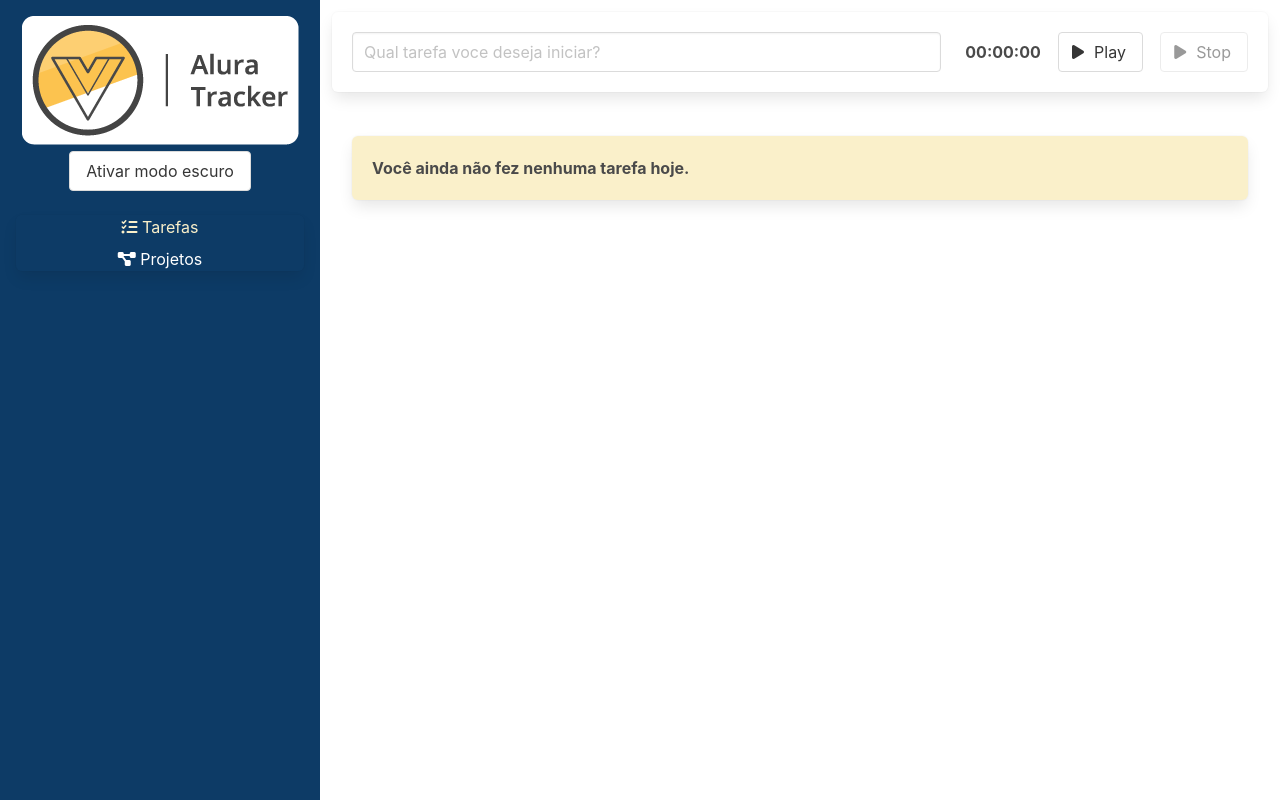
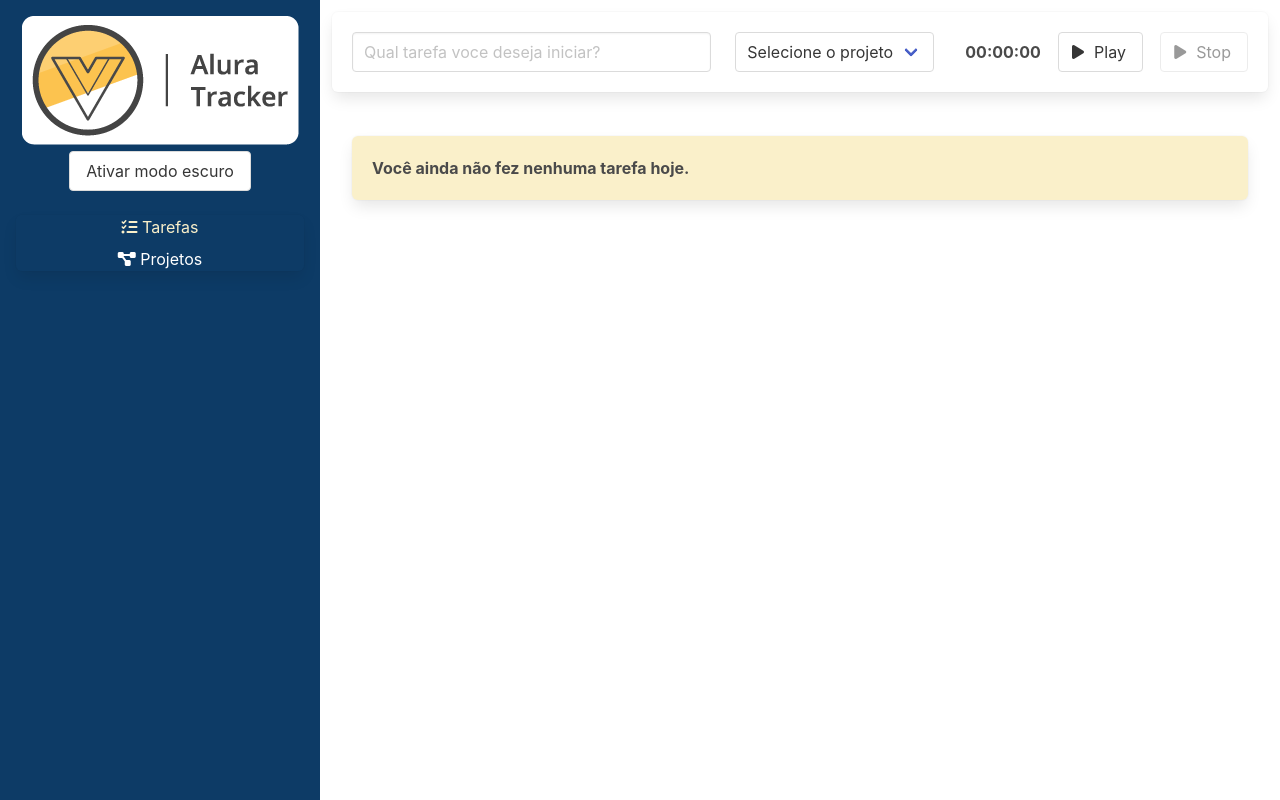
Before and after one commit to clebsonmf/alura-controls, a Vue app: page / in a window 1280 px wide. Built offline with nearby package versions, Linux system fonts and the light colour scheme.

Commit message:
adicionando novas funcionalidades através do vuex

```diff
--- a/package.json
+++ b/package.json
@@ -11,7 +11,8 @@
     "core-js": "^3.8.3",
     "register-service-worker": "^1.7.2",
     "vue": "^3.2.13",
-    "vue-router": "^4.1.6"
+    "vue-router": "^4.1.6",
+    "vuex": "^4.0.2"
   },
   "devDependencies": {
     "@fortawesome/fontawesome-free": "^6.2.1",
--- a/src/Interface/ITarefa.ts
+++ b/src/Interface/ITarefa.ts
@@ -1,4 +1,7 @@
+import IProjeto from "./IProjeto";
+
 export default interface ITarefa {
     duracaoEmSegundos: number,
-    descricao:string
+    descricao:string,
+    projeto: IProjeto
 }
--- a/src/components/Formulario.vue
+++ b/src/components/Formulario.vue
@@ -1,15 +1,27 @@
 <template>
     <div class="box formulario">
         <div class="columns">
-            <div class="column is-8" role="form" aria-label="Formulario para criação de uuma nova tarefa">
+            <div class="column is-5" role="form" aria-label="Formulario para criação de uuma nova tarefa">
                 <input
                 type="text"
                 class="input"
                 placeholder="Qual tarefa voce deseja iniciar?"
                 v-model="descricao"
                 />
-
             </div>
+            <div class="column is-3">
+                    <div class="select">
+                        <select v-model="idProjeto">
+                        <option value="">Selecione o projeto</option>
+                         <option
+                            :value="projeto.id"
+                             v-for="projeto in projetos"
+                            :key="projeto.id" >
+                             {{ projeto.nome }}
+                         </option>
+          </select>
+        </div>
+      </div>
             <div class="column">
                 <TemporizadorVue @ao-temporizador-finalizado="finalizarTarefa"/>
             </div>
@@ -17,7 +29,9 @@
     </div>
 </template>
 <script lang="ts">
-import { defineComponent } from 'vue';
+import { key } from '../store';
+import { computed, defineComponent } from 'vue';
+import { useStore } from 'vuex';
 import TemporizadorVue from './Temporizador.vue'
 
 export default defineComponent({
@@ -28,16 +42,24 @@
     },
     data () {
         return{
-            descricao: ""
+            descricao: "",
+            idProjeto: ""
         }
     },
     methods: {
         finalizarTarefa(tempoDecorrido: number): void{
              this.$emit('aoSalvarTarefa', {
                 duracaoEmSegundos: tempoDecorrido,
-                descricao: this.descricao
+                descricao: this.descricao,
+                projeto: this.projetos.find(proj => proj.id==this.idProjeto)
              })
              this.descricao=''
+        }
+    },
+    setup () {
+        const store = useStore(key)
+        return {
+            projetos: computed(()=> store.state.projetos)
         }
     }
 });
--- a/src/main.ts
+++ b/src/main.ts
@@ -3,7 +3,9 @@
 import './registerServiceWorker'
 import '@fortawesome/fontawesome-free/css/all.css'
 import roteador from './roteador'
+import { key, store } from './store'
 
 createApp(App)
 .use(roteador)
+.use(store,key)
 .mount('#app')
--- /dev/null
+++ b/src/store/index.ts
@@ -0,0 +1,28 @@
+import IProjeto from "@/Interface/IProjeto";
+import { InjectionKey } from "vue";
+import { createStore, Store, useStore as vuexUseStore} from "vuex";
+
+interface Estado {
+    projetos: IProjeto[]
+}
+
+export const key: InjectionKey<Store<Estado>> = Symbol()
+
+export const store = createStore<Estado>({
+    state: {
+        projetos:[]
+    },
+    mutations: {
+        'ADICIONA_PROJETO'(state, nomeDoProjeto:string) {
+            const projeto = {
+                    id: new Date().toISOString(),
+                    nome: nomeDoProjeto
+            } as IProjeto
+            state.projetos.push(projeto)
+        }
+    }
+})
+
+export function useStore ():Store<Estado>{
+    return vuexUseStore(key)
+}
--- a/src/views/Projetos.vue
+++ b/src/views/Projetos.vue
@@ -34,24 +34,26 @@
 </template>
 
 <script lang="ts">
-import { defineComponent} from 'vue';
-import IProjeto from '../Interface/IProjeto'
+import { computed, defineComponent} from 'vue';
+import { useStore } from '../store';
 export default defineComponent ({
     name: 'ProjetosVue',
     data (){
         return {
-            nomeDoProjeto: '',
-            projetos: [] as IProjeto[]
+            nomeDoProjeto: ''
         };
     },
     methods: {
         salvar (){
-            const projeto: IProjeto = {
-                nome: this.nomeDoProjeto,
-                id: new Date().toISOString()
-            }
-            this.projetos.push(projeto)
+            this.store.commit('ADICIONA_PROJETO', this.nomeDoProjeto)
             this.nomeDoProjeto=''
+        },
+    },
+    setup (){
+        const store = useStore()
+        return {
+            store,
+            projetos: computed(() => store.state.projetos)
         }
     }
 });
```
Also changed, not shown: 1 other file (tests, documents, lock files or other folders).
